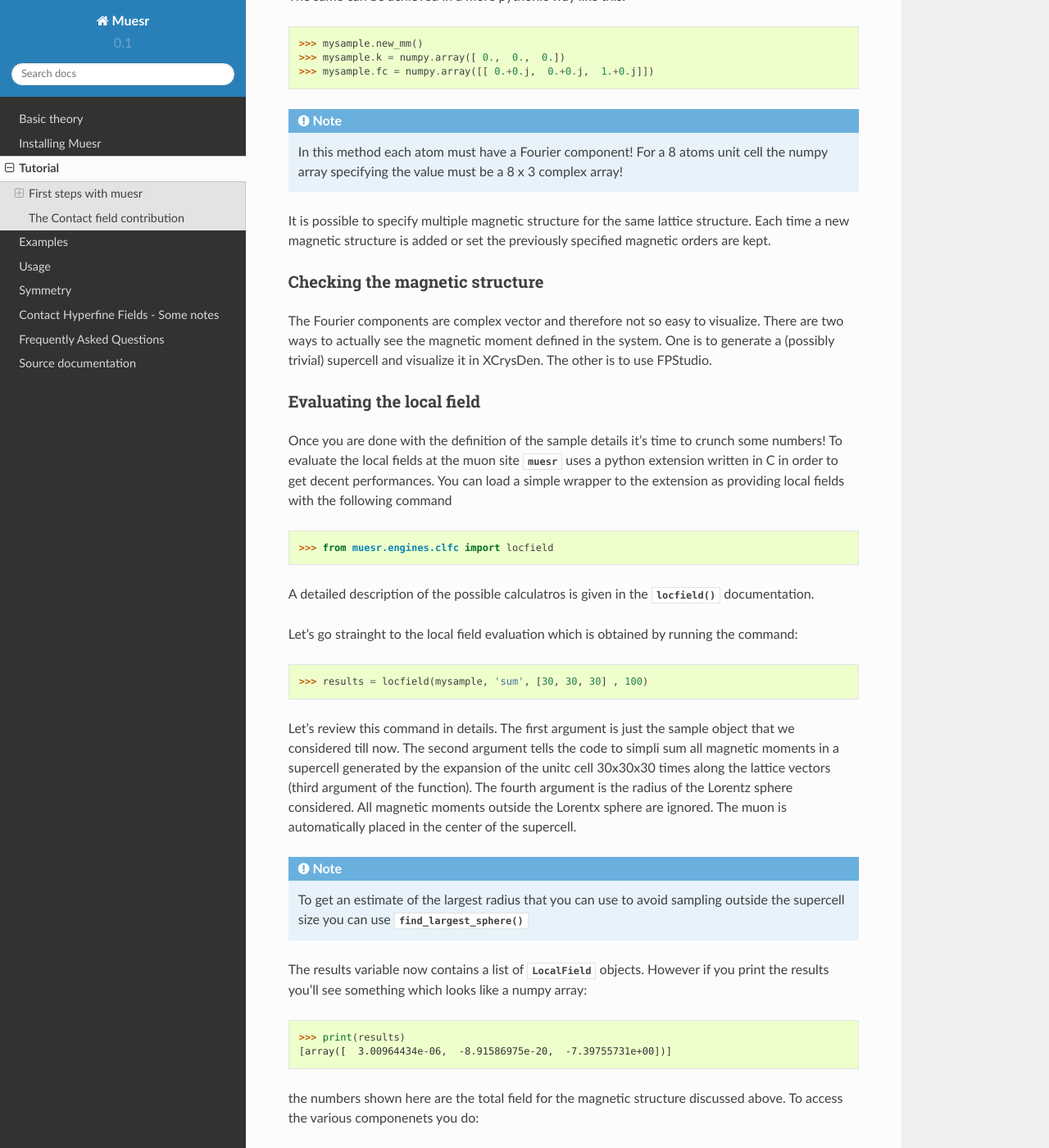
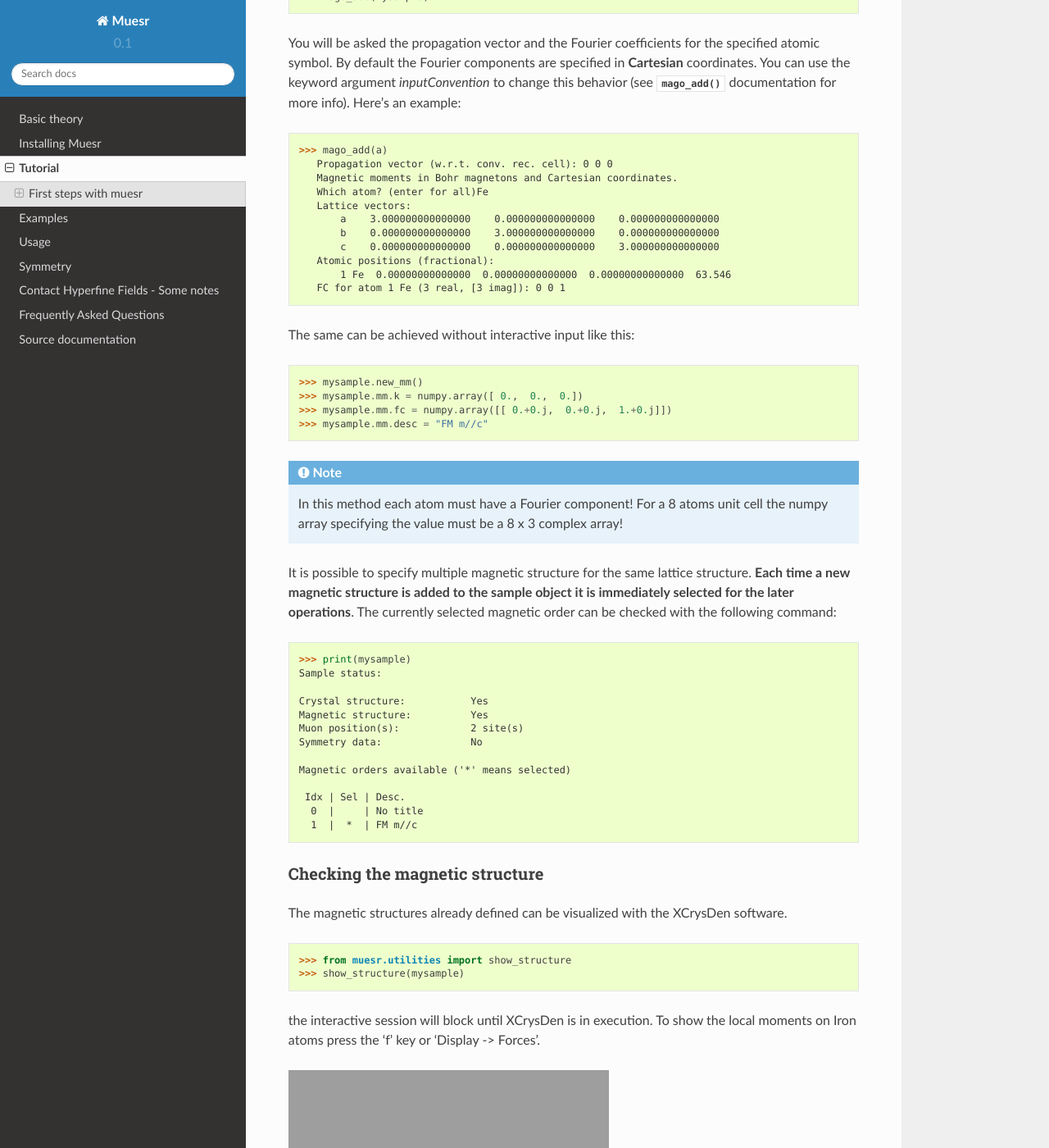
Before and after one commit to bonfus/muesr, a Sphinx documentation site: the page built from docs/Tutorial.rst, in a window 1280 px wide and 1400 px high, scrolled down 2736 px. Shown: the whole window at 82% size. Built offline with Sphinx 7.4.7 and the Read the Docs theme 2.0.0, drawn with Linux system fonts in a browser that asks for light colours; some of the changed text lies outside the part shown; grey boxes are pictures that could not be loaded.

Commit message:
RDR checked virtualenv, Tutorial, Examples/LifePO

```diff
--- a/docs/Install.rst
+++ b/docs/Install.rst
@@ -69,3 +69,42 @@
    pip install muesr-0.1.tar.gz
 
 (you'll probably need to be superuser)
+
+Installation in virtualenv
+--------------------------
+
+Virtualenv offers a simple way of virtualizing the Python environment.
+This means that you can have a separate collection of python packages
+for running Muesr (and install Muesr itself) without affecting the Python
+installation system-wide.
+
+To install Muesr in a virtualenv, first make sure that the command `virtualenv`
+is available on your system. If not, please check online what is the
+recommended way of installing virtualenv in your os.
+
+To create the virualenv run in a terminal:
+
+   virtualenv muesr-env
+
+and to activate the environment (linux and OsX)
+
+   cd muesr-env
+   source bin/activate
+
+now you can install Muesr in the virtualenv with the command
+
+   pip install https://github.com/bonfus/muesr/archive/master.tar.gz
+
+this will only provide the minimal dependencies. To have access to all
+Muesr functions you also need `spglib` and `PyYAML`
+
+   pip install pyyaml spglib
+
+If you get a `permission denied` error messages, try again the last commend as
+
+   sudo pip install pyyaml spglib
+
+Now you are ready to go! Why not start with a look at the first paragraph of the Tutorial_ and then move directly to the Muesr Examples_?
+
+.. _Tutorial: ../html/Tutorial.html
+.. _Examples: ../html/Examples.html
--- a/docs/Tutorial.rst
+++ b/docs/Tutorial.rst
@@ -1,8 +1,15 @@
 Tutorial
 ========
 
-With the help of a few examples, we will show how to quickly evaluate local fields in Muesr.
+This tutorial describes how to use the :py:mod:`~muesr` API to obtained
+the local magnetic field at a specific interstitial muon site in a magnetic
+sample.
 
+To proficiently use :py:mod:`~muesr` a basic knowledge of python is
+strongly suggested. There are plenty of tutorial out there in the web, pick
+one and get familiar with the basic python syntax before going forward.
+
+<<<<<<< HEAD
 To use :py:mod:`~muesr` you must be familiar with python. An interactive shell like ipython or jupyter can help a lot but it is not needed.
 
 To be pedantic, you can
@@ -11,17 +18,22 @@
 2. Write these commands in a example.py file and run by the command ::
   python example.py
 
-3. Use the muesr gui (which implies having
+3. Use the muesr gui (which implies having what?)
 4. Use `Mantid <https://www.mantidproject.org/Main_Page>`_, that contains a muesr library
+
+
 
 First steps with muesr
 ---------------------------
+Find below a tutorial description of the main functions. An alternative way to familiarise with muer is to run directly the examples_ first and then come back here for a more systematic introduction.
+
+.. _examples: ../html/Examples.html
 
 Defining the sample
 +++++++++++++++++++++++++++++++++
 
-The fundamental component of muesr is the :py:class:`muesr.core.sample.Sample` object.
-You can import and instantiate it like this:
+The fundamental component of Muesr is the :py:class:`~muesr.core.sample.Sample` object.
+You can import and initialize it like this:
 
 .. code-block:: python
 
@@ -29,50 +41,49 @@
     >>>
     >>> mysample = Sample()
 
-Specifying the atomic structure
+Specifying the lattice structure
 ++++++++++++++++++++++++++++++++++++
 
-The first thing that must be defined is the atomic structure. Muesr uses
-the ASE :class:`~Atoms` class. You can declare your own, fore example
-like this (Copper in simple cubic lattice)
+The first thing that must be defined in a sample object is the lattice structure
+and the atomic positions. Muesr uses a custom version of the ASE :class:`~muesr.core.atoms.Atoms` class
+to do so.
+The following code defines and add the the lattice structure of simple cubic Iron
+to the sample object:
 
 .. code-block:: python
 
     >>> import numpy
     >>> from muesr.core.atoms import Atoms
     >>>
-    >>> atms = Atoms(symbols=['Cu'], scaled_positions=[[0.,0.,0.]], cell=numpy.diag([3.,3.,3.]), pbc=True)
+    >>> atms = Atoms(symbols=['Fe'], scaled_positions=[[0.,0.,0.]], cell=numpy.diag([3.,3.,3.]), pbc=True)
     >>>
     >>> mysample.cell = atms
 
-However this is quite tedious and error prone so it is much better to use some
+However this procedure is quite tedious and error prone so it is much better to use
 builtin functions to parse crystallographic files.
 
-At the moment musr can parse XCrysDen files (xsf), CIF (cif) and mCIF (mcif)
-files. Here's a few examples:
+At the moment muesr can parse crystallographic data from CIF (cif) files
+and XCrysDen (xsf) files.
+Here's an example:
 
 .. code-block:: python
 
-    >>> # load data from XCrysden .xsf file
-    >>> from muesr.i_o.xsf.xsf import load_xsf
+    >>> # load data from XCrysden *.xsf file
+    >>> from muesr.i_o import load_xsf
     >>>
     >>> load_xsf(mysample, "/path/to/file.xsf")
     >>>
     >>>
-    >>> # load data from .cif file
-    >>> from muesr.i_o.cif.cif import load_cif
+    >>> # load data from *.cif file
+    >>> from muesr.i_o import load_cif
     >>>
     >>> load_cif(mysample, "/path/to/file.cif")
     >>>
     >>>
-    >>> # load data from .mcif file
-    >>> from muesr.i_o.cif.cif import load_mcif
-    >>>
-    >>> load_mcif(mysample, "/path/to/file.mcif")
 
 
 The :py:func:`~muesr.i_o.cif.cif.load_cif` function will also load symmetry information.
-Please note that only a single lattice structure at a time can be
+Please note that **only a single lattice structure at a time** can be
 defined so each load function will remove the previous lattice structure
 definition.
 
@@ -82,27 +93,42 @@
 When the lattice structure is defined it is possible to specify the
 muon position and the magnetic orders.
 
-To specify the muon position, simply do:
+To specify the muon position, just do:
 
 .. code-block:: python
 
     >>> mysample.add_muon([0.1,0,0])
 
-positions are assumed to be in fractional coordinates. Cartesian coordinates
-can be specified as
+positions are assumed to be in fractional coordinates. If Cartesian coordinates
+are needed, they can be specified as
 
 .. code-block:: python
 
-    >>> mysample.add_muon([0.1,0,0], cartesian=True)
+    >>> mysample.add_muon([0.3,0,0], cartesian=True)
 
-If proper symmetry of the sample is present in the sample definition, it
-is usually usefull to get symmetry equivalent sites.
+You can verify that the two positions are equivalent by printing them with
+the command
+
+.. code-block:: python
+
+    >>> print(mysample.muons)
+    [array([ 0.1,  0. ,  0. ]), array([ 0.1,  0. ,  0. ])]
+
+If symmetry information are present in the sample definition, it
+symmetry equivalent muon sites can be obtained.
 This can be done with the utility function :py:func:`~muesr.utilities.muon.muon_find_equiv`.
+In our case we did not load any symmetry information so the
+following command will raise an error.
+You can check that by doing
 
 .. code-block:: python
 
     >>> from muesr.utilities import muon_find_equiv
     >>> muon_find_equiv(mysample)
+    [...]
+    SymmetryError: Symmetry is not defined.
+
+
 
 
 Defining a magnetic structure
@@ -123,28 +149,30 @@
 You will be asked the propagation vector and the Fourier coefficients
 for the specified atomic symbol. By default the Fourier components are
 specified in **Cartesian** coordinates. You can use the keyword argument
-`inputConvention` to change this behaviour.
+`inputConvention` to change this behavior (see :py:func:`~muesr.utilities.ms.mago_add`
+documentation for more info).
 Here's an example::
 
      >>> mago_add(a)
         Propagation vector (w.r.t. conv. rec. cell): 0 0 0
-        Magnetic moments in bohr magnetons and cartesian coordinates.
-        Which atom? (enter for all)Cu
+        Magnetic moments in Bohr magnetons and Cartesian coordinates.
+        Which atom? (enter for all)Fe
         Lattice vectors:
-            a    5.000000000000000    0.000000000000000    0.000000000000000
-            b    0.000000000000000    5.000000000000000    0.000000000000000
-            c    0.000000000000000    0.000000000000000    5.000000000000000
+            a    3.000000000000000    0.000000000000000    0.000000000000000
+            b    0.000000000000000    3.000000000000000    0.000000000000000
+            c    0.000000000000000    0.000000000000000    3.000000000000000
         Atomic positions (fractional):
-            1 Cu  0.00000000000000  0.00000000000000  0.00000000000000  63.546
-        FC for atom 1 Cu (3 real, [3 imag]): 0 0 1
+            1 Fe  0.00000000000000  0.00000000000000  0.00000000000000  63.546
+        FC for atom 1 Fe (3 real, [3 imag]): 0 0 1
 
-The same can be achieved in a more pythonic way like this:
+The same can be achieved without interactive input like this:
 
 .. code-block:: python
 
     >>> mysample.new_mm()
-    >>> mysample.k = numpy.array([ 0.,  0.,  0.])
-    >>> mysample.fc = numpy.array([[ 0.+0.j,  0.+0.j,  1.+0.j]])
+    >>> mysample.mm.k = numpy.array([ 0.,  0.,  0.])
+    >>> mysample.mm.fc = numpy.array([[ 0.+0.j,  0.+0.j,  1.+0.j]])
+    >>> mysample.mm.desc = "FM m//c"
 
 .. note::
    In this method each atom must have a Fourier component! For a 8 atoms
@@ -152,18 +180,53 @@
    array!
 
 
+
 It is possible to specify multiple magnetic structure for the same lattice
-structure. Each time a new magnetic structure is added or set the
-previously specified magnetic orders are kept.
+structure. **Each time a new magnetic structure is added to the sample
+object it is immediately selected for the later operations**.
+The currently selected magnetic order can be checked with the following
+command:
+
+.. code-block:: python
+
+    >>> print(mysample)
+    Sample status:
+
+    Crystal structure:           Yes
+    Magnetic structure:          Yes
+    Muon position(s):            2 site(s)
+    Symmetry data:               No
+
+    Magnetic orders available ('*' means selected)
+
+     Idx | Sel | Desc.
+      0  |     | No title
+      1  |  *  | FM m//c
+
 
 
 Checking the magnetic structure
 +++++++++++++++++++++++++++++++
 
-The Fourier components are complex vector and therefore not so easy to
-visualize. There are two ways to actually see the magnetic moment
-defined in the system. One is to generate a (possibly trivial) supercell
-and visualize it in XCrysDen. The other is to use FPStudio.
+The magnetic structures already defined can be visualized with the XCrysDen
+software.
+
+
+.. code-block:: python
+
+    >>> from muesr.utilities import show_structure
+    >>> show_structure(mysample)
+
+the interactive session will block until XCrysDen is in execution.
+To show the local moments on Iron atoms press the 'f' key or 'Display -> Forces'.
+
+.. image:: tutorial_xcrysden_forces.png
+   :height: 370
+   :width: 391
+   :alt: XCrysden window showing Fe moments
+
+To procede with the tutorial close the XCrysDen Window.
+
 
 
 Evaluating the local field
@@ -174,47 +237,64 @@
 To evaluate the local fields at the muon site :py:mod:`~muesr` uses a
 python extension written in C in order to get decent performances.
 You can load a simple wrapper to the extension as providing local fields
-with the following command ::
+with the following command
+
+.. code-block:: python
 
     >>> from muesr.engines.clfc import locfield
 
-A detailed description of the possible calculatros is given in the
-:py:func:`~muesr.engines.clfc.locfield` documentation.
+A detailed description of the possible computations is given in the
+muLFC documentation.
 
-Let's go strainght to the local field evaluation which is obtained by
-running the command: ::
+Let's go straight to the local field evaluation which is obtained by
+running the command:
 
-    >>> results = locfield(mysample, 'sum', [30, 30, 30] , 100)
+.. code-block:: python
 
-Let's review this command in details. The first argument is just the
-sample object that we considered till now.
-The second argument tells the code to simpli sum all magnetic moments
-in a supercell generated by the expansion of the unitc cell 30x30x30
-times along the lattice vectors (third argument of the function).
+    >>> results = locfield(mysample, 'sum', [30, 30, 30] , 40)
+
+The first argument is just the sample object that was just defined.
+The second and third argument respectively specify that
+a simple *sum* of all magnetic moments should be performed using a supercell
+obtained replicating  *30x30x30 times* the unit cell along the lattice vectors.
 The fourth argument is the radius of the Lorentz sphere considered.
-All magnetic moments outside the Lorentx sphere are ignored.
-The muon is automatically placed in the center of the supercell.
+All magnetic moments outside the Lorentz sphere are ignored and
+the muon is automatically placed in the center of the supercell.
+
 
 .. note::
    To get an estimate of the largest radius that you can use to avoid
-   sampling outside the supercell size you can use :py:func:`~muesr.engines.clfc.find_largest_sphere`
+   sampling outside the supercell size you can use the python
+   function `find_largest_sphere` in the LFC python package.
 
-The results variable now contains a list of
+.. warning::
+   If the Lorentz sphere does not fit into the supercell, the results
+   obtained with this function are not accurate!
+
+
+The `results` variable now contains a list of
 :py:class:`~muesr.core.magmodel.LocalField` objects.
-However if you print the results you'll see something which looks like
-a numpy array: ::
+However, if you print the `results` variable you'll see something that looks like
+a numpy array:
+
+.. code-block:: python
 
     >>> print(results)
-    [array([  3.00964434e-06,  -8.91586975e-20,  -7.39755731e+00])]
+    [array([  3.83028907e-18,  -3.37919319e-18,  -3.42111893e+01]),
+     array([  3.83028907e-18,  -3.37919319e-18,  -3.42111893e+01])]
 
-the numbers shown here are the total field for the magnetic structure
-discussed above. To access the various componenets you do: ::
+
+
+these are the **total field** for the muon positions and the magnetic structure
+defined above. To access the various components you do:
+
+.. code-block:: python
 
     >>> results[0].Lorentz
-    array([ 0.        ,  0.        ,  0.02303293])
+    array([ 0.        ,  0.        ,  0.14355877])
 
     >>> results[0].Dipolar
-    array([  3.00964434e-06,  -8.91586975e-20,  -7.42059024e+00])
+    array([  3.83028907e-18,  -3.37919319e-18,  -3.43547481e+01])
 
     >>> results[0].Contact
     array([ 0.,  0.,  0.])
@@ -222,9 +302,22 @@
 
 And you are done! Remember that all results are in Tesla units.
 
-In the next tutorial we will discuss the Hyperfine Contact Field.
 
-The Contact field contribution
-------------------------------
+Saving for later use
+++++++++++++++++++++
 
-TODO
+
+The current sample definition can be stored in a file with the following
+command:
+
+.. code-block:: python
+
+    >>> from muesr.i_o import save_sample
+    >>> save_sample(mysample, '/path/to/mysample.yaml')
+
+and later loaded with
+
+.. code-block:: python
+
+    >>> from muesr.i_o import load_sample
+    >>> mysample_again = load_sample('/path/to/mysample.yaml')
```
Also changed, not shown: docs/LiFePO4.rst (+27 -16 lines), 1 other file.
